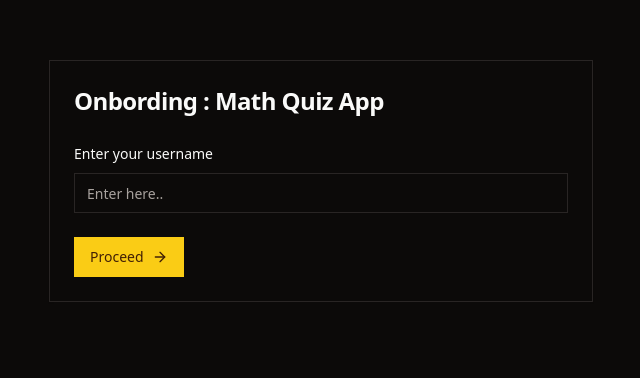
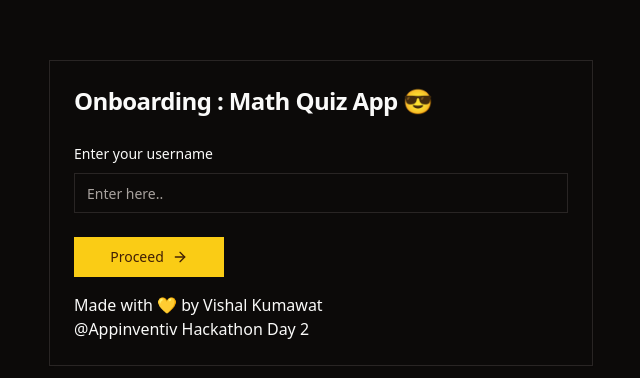
Before and after one commit to vishal-kumawat-appinventiv/hackathon-day2, a React (Vite) app: page / in a window 1280 px wide. Shown: the part 148-526 px from the top of the page, without its empty margins (319-959 px from the left). Built offline with nearby package versions, Linux system fonts and the light colour scheme.

Commit message:
onboarding ui

```diff
--- a/src/screens/OnboardingPage/index.tsx
+++ b/src/screens/OnboardingPage/index.tsx
@@ -23,7 +23,7 @@ const OnboardingPage = () => {
       <Card className="w-full">
         <CardHeader>
           <CardTitle className="text-xl md:text-2xl">
-            Onbording : Math Quiz App
+            Onboarding : Math Quiz App 😎
           </CardTitle>
         </CardHeader>
         <CardContent>
@@ -34,10 +34,14 @@ const OnboardingPage = () => {
             onChange={(e) => setUsername(e.target.value)}
           />
         </CardContent>
-        <CardFooter>
-          <Button onClick={handleOnboarding}>
+        <CardFooter className="flex flex-col gap-2 items-start">
+          <Button onClick={handleOnboarding} className="w-[150px]">
             Proceed <ArrowRight />
           </Button>
+          <div className="mt-2">
+            <p>Made with 💛 by Vishal Kumawat</p>
+            <p>@Appinventiv Hackathon Day 2</p>
+          </div>
         </CardFooter>
       </Card>
     </div>
```
